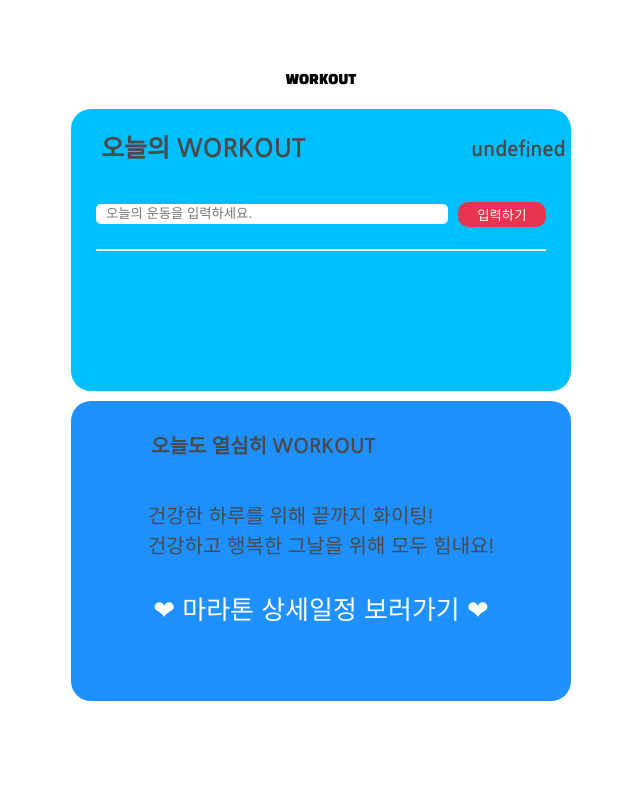
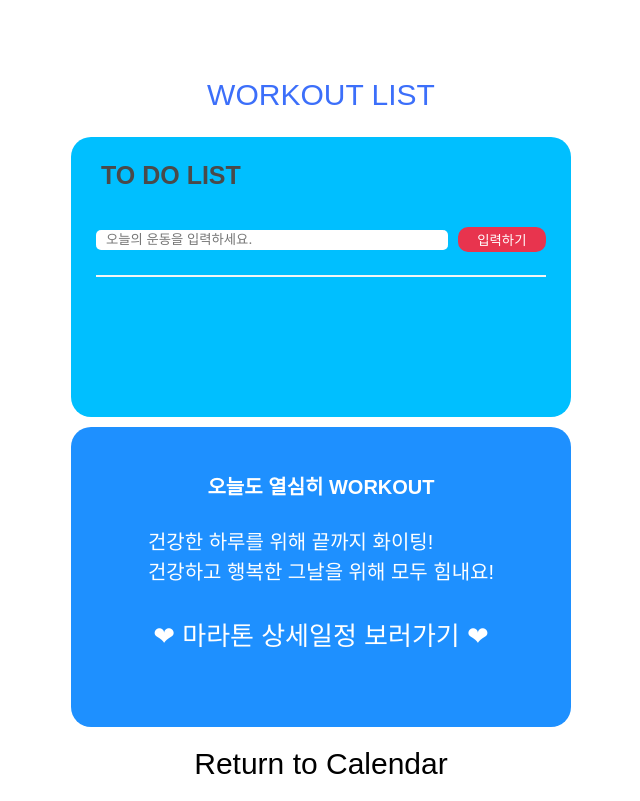
Before and after one commit to pwoogi/first_project, a Flask app: template templates/todo_list.html in a window 1280 px wide. Shown: the whole page, without its empty margins (319-959 px from the left). Before the commit the page ends 701 px from the top, so only its background shows below. Run offline with Flask 2, Linux system fonts and the light colour scheme; the template is opened without the code that fills it, so the values that code supplies are empty; some libraries are stand-ins or nearby versions.

Commit message:
모두 수고하셨습니다

```diff
--- a/app.py
+++ b/app.py
@@ -15,7 +15,7 @@ SECRET_KEY = 'SPARTA'
 
 ca = certifi.where()
 
-client = MongoClient('mongodb+srv://test:sparta@cluster0.bubyo.mongodb.net/?retryWrites=true&w=majority')
+client = MongoClient('mongodb+srv://test:sparta@cluster0.hmskj9c.mongodb.net/Cluster?retryWrites=true&w=majority')
 db = client.db3team
 
 @app.route('/')
@@ -127,8 +127,8 @@ def render_calendar():
     return render_template('calendar.html')
 
 # 투두 및 일정 페이지
-@app.route('/calendar_toodo')
-def render_calender_toodo():
+@app.route('/calendar_todo')
+def render_calendar_todo():
     return render_template('todo_list.html')
 
 # todo리스트의 값 가져와서 보여주기
--- a/static/mystyle.css
+++ b/static/mystyle.css
@@ -1,8 +1,10 @@
 /* 전체 CSS 구조 */
 body {
-    background-color: RGBA(0, 0, 0, 0);
+    background-size: cover;
+    background-position: center;
     min-height: 100vh;
     padding-top: 3.25rem;
+    font-family: 'Noto Sans KR', sans-serif;
 }
 
 .mention {
@@ -21,8 +23,9 @@ body {
     margin: auto;
 }
 
+
 .is-sparta {
-    color: #527EE6 !important;
+    color: whitesmoke!important;
     margin: 0 0 0 5px;
 }
 
@@ -52,8 +55,6 @@ input::-webkit-calendar-picker-indicator {
     width: 100%;
     height: 100%;
 }
-
-
 
 
 /* section calendar */
@@ -226,5 +227,3 @@ h1 {
     height: auto;
     max-width: 20%;
 }
-
-/* todo_list CSS */
--- a/templates/todo_list.html
+++ b/templates/todo_list.html
@@ -3,28 +3,24 @@
 <head>
 
     <!-- Webpage Title -->
-    <title>Studylog | SPARTA COMPASS</title>
+    <title>Todo List | WORKOUT LOG</title>
 
     <!-- Required meta tags -->
     <meta charset="utf-8">
     <meta name="viewport" content="width=device-width, initial-scale=1, shrink-to-fit=no">
     <link rel="shortcut icon" href="{{ url_for('static', filename='favicon.ico') }}" type="image/x-icon">
     <link rel="icon" href="{{ url_for('static', filename='favicon.ico') }}" type="image/x-icon">
-    <meta property="og:title" content="WORKOUT - 운동일지"/>
-    <meta property="og:description" content="WORKOUT"/>
-    <meta property="og:image" content="{{ url_for('static', filename='ogimg.png') }}"/>
+    <meta property="og:title" content="WORKOUT LOG - 운동일지"/>
+    <meta property="og:description" content="나만의 운동일지가 필요하다면!"/>
+    <meta property="og:image" content="{{ url_for('static', filename='health_log.png') }}"/>
 
     <!-- Bulma CSS -->
     <link rel="stylesheet" href="https://cdn.jsdelivr.net/npm/bulma@0.9.1/css/bulma.min.css">
 
     <!-- Font Awesome CSS -->
-    <link rel="preconnect" href="https://fonts.googleapis.com">
-    <link rel="preconnect" href="https://fonts.gstatic.com" crossorigin>
-    <link href="https://fonts.googleapis.com/css2?family=Fredoka:wght@600&display=swap" rel="stylesheet">
-    <link href="https://fonts.googleapis.com/css2?family=Fredoka:wght@300&display=swap" rel="stylesheet">
-    <link href="https://fonts.googleapis.com/css2?family=Black+Han+Sans&family=Nanum+Gothic:wght@400;700&displayswap"
-          rel="stylesheet">
+
     <link href="//maxcdn.bootstrapcdn.com/font-awesome/4.7.0/css/font-awesome.min.css" rel="stylesheet">
+    <link href="https://fonts.googleapis.com/css2?family=Noto+Sans+KR:wght@100;300;400;500;700;900&display=swap" rel="stylesheet">
     <link href="{{ url_for('static', filename='mystyle.css') }}" rel="stylesheet">
 
     <!-- JS -->
@@ -184,9 +180,21 @@
             align-items: center;
             /*가운데 정렬*/
         }
+        .wl {
+            display: flex;
+            flex-direction: column;
+            justify-content: center;
+            align-items: center;
+            font-size: 30px;
+            width: 300px;
+            font-family: 'Black Han Sans', sans-serif;
+            border: none;
+            background: none;
+        }
 
-        .h1 {
-            width: 200px;
+        .h2 {
+            font-size: 30px;
+            width: 300px;
             margin: 20px auto;
             font-family: 'Black Han Sans', sans-serif;
             padding-left: 15px;
@@ -194,8 +202,7 @@
             padding: 0;
             background: none;
         }
-
-        .h1:hover {
+        .h2:hover {
             color: blue;
         }
 
@@ -339,10 +346,15 @@
         }
 
         .schedule_title {
+            color: white;
             font-size: 20px;
             font-weight: bold;
             padding-top: 20px;
-            padding-left: 20px;
+            display: flex;
+            flex-direction: row;
+            justify-content: center;
+            align-items: center;
+            margin: 5%;
         }
 
         .schedule_body {
@@ -360,6 +372,7 @@
         }
 
         .msg {
+            color: white;
             display: flex;
             flex-direction: row;
             justify-content: center;
@@ -382,11 +395,6 @@
 
         }
 
-        .schedule_title {
-
-            margin : 10px 0 40px 60px;
-        }
-
         .Schedule:hover {
             color: #e8344e;
         }
@@ -397,18 +405,19 @@
 
 <body>
 <div class="head">
-    <button class="h1" onclick="to_do()">WORKOUT</button>
+    <h1 class="wl">WORKOUT LIST</h1>
 
     <div class="main">
         <div class="todo_box">
             <div class="todo_name">
-                <div class="todo_title">오늘의 WORKOUT</div>
-                <div id="today">
-                    <script type="text/javascript">
-                        document.write(decodeday);
-                        // document.write() 메소드는 웹 페이지가 로딩될 때 실행되면, 웹 페이지에 가장 먼저 데이터를 출력
-                    </script>
-                </div>
+                <div class="todo_title">TO DO LIST</div>
+                {#구현실패#}
+{#                <div id="today">#}
+{#                    <script type="text/javascript">#}
+{#                        document.write(decodeday);#}
+{#                        // document.write() 메소드는 웹 페이지가 로딩될 때 실행되면, 웹 페이지에 가장 먼저 데이터를 출력#}
+{#                    </script>#}
+{#                </div>#}
             </div>
 
             <div class="todo_body">
@@ -432,6 +441,10 @@
         <div class="schedule_footer"><a class="Schedule" href="http://www.marathon.pe.kr/schedule_index.html">❤ 마라톤 상세일정
             보러가기 ❤</a>
         </div>
+
+    </div>
+    <div>
+        <button class="h2" onclick="to_do()">Return to Calendar</button>
     </div>
 </div>
 
```
Also changed, not shown: templates/calendar.html (+7 -11 lines), templates/list.html (+6 -10 lines), templates/login.html (+23 -10 lines), static/favicon.PNG (added), static/health_log.png (added).
